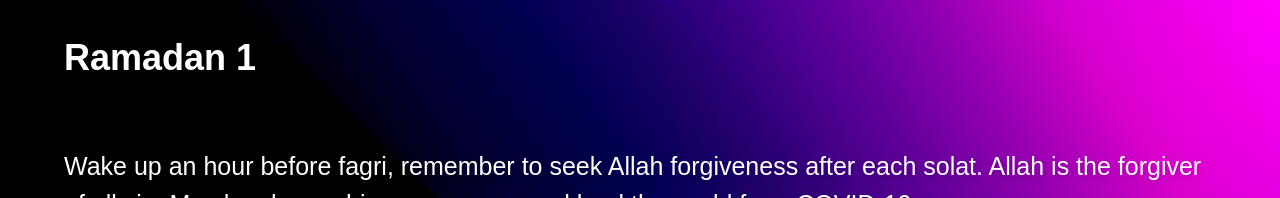
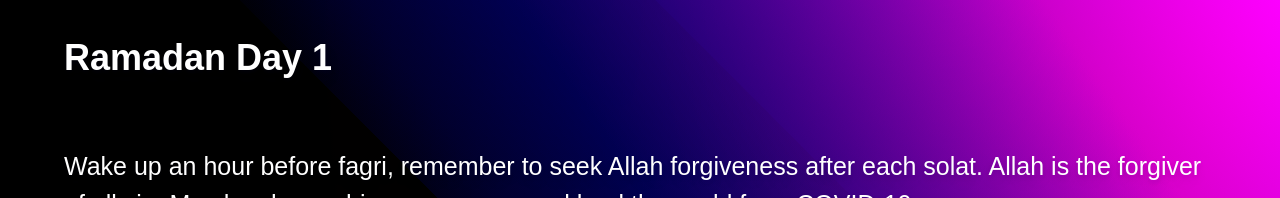
Before and after one commit to Ahmzyjazzy/Ramadan-1441, a Vue app: page / in a window 1280 px wide. Shown: the top 198 px of the page. Built offline with nearby package versions, Linux system fonts and the light colour scheme.

Commit message:
feat: update title text

```diff
--- a/src/components/RamadanDay.vue
+++ b/src/components/RamadanDay.vue
@@ -1,6 +1,6 @@
 <template>
   <div class="quote-container">
-    <h1 class="header">Ramadan {{day}}</h1>
+    <h1 class="header">Ramadan Day {{day}}</h1>
     <p class="quote">{{quote}}</p>
     <p class="author">{{author}}</p>
   </div>
```
